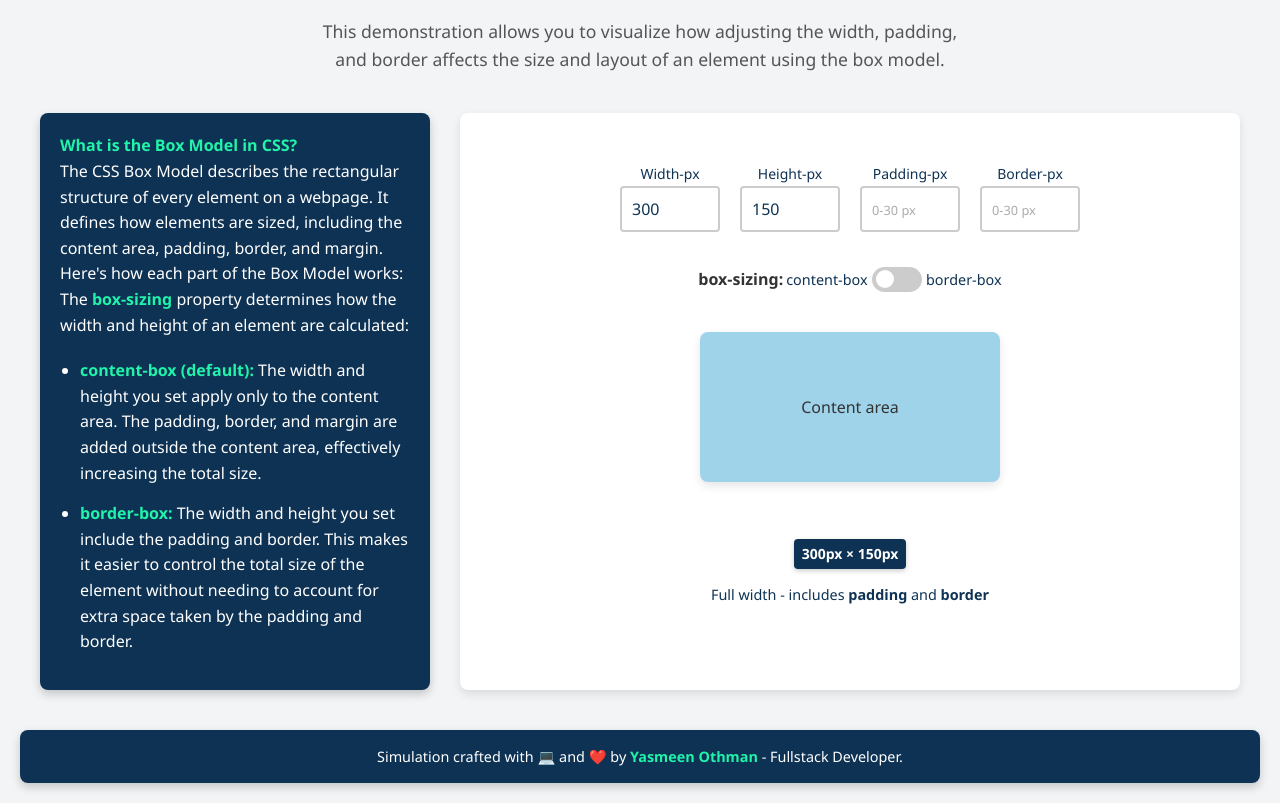
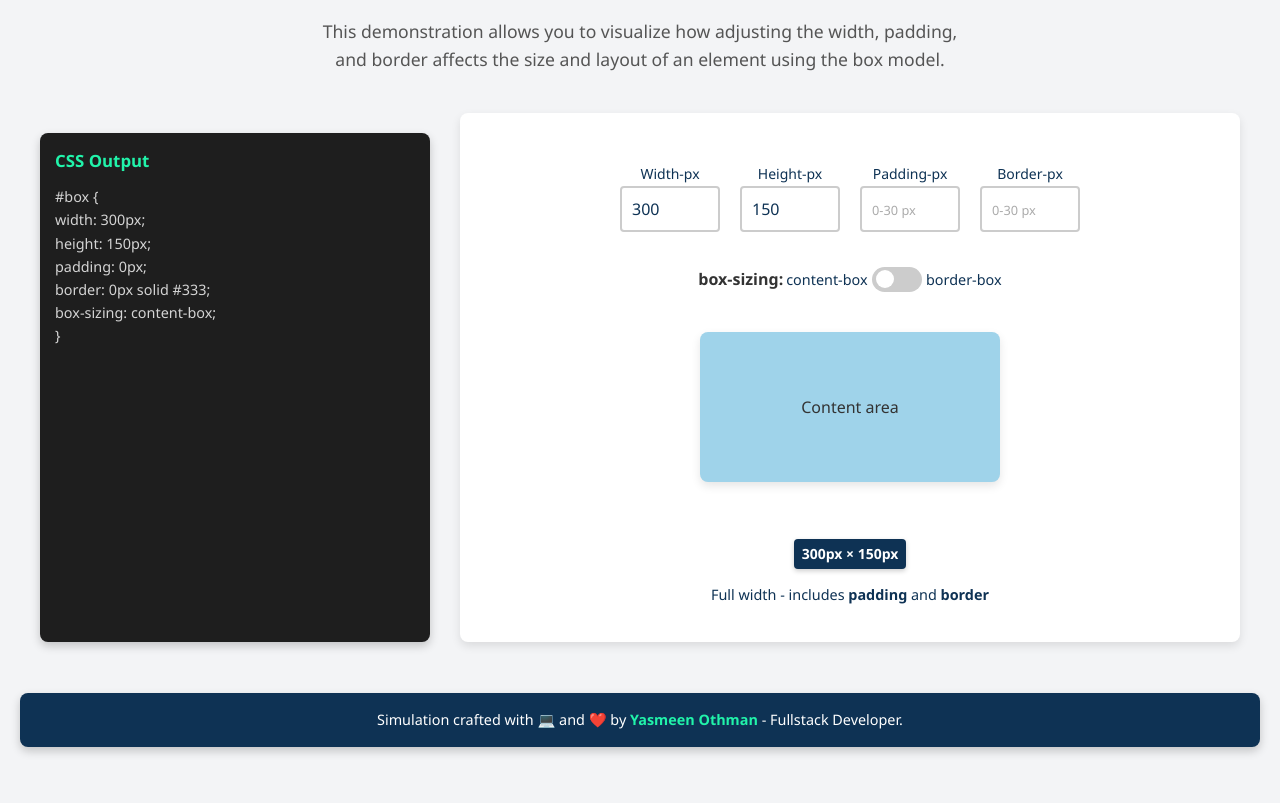
Before and after one commit to YasmeenOthman/Box-Modeling, a website built with webpack: page dist/index.html in a window 1280 px wide. Shown: the part 74-877 px from the top of the page. After the commit the page ends 841 px from the top, so only its background shows below. Built offline with nearby package versions, Linux system fonts and the light colour scheme.

Commit message:
replace description section with code section

```diff
--- a/script.js
+++ b/script.js
@@ -8,6 +8,7 @@ let paddingInput = document.getElementById("padding");
 let borderInput = document.getElementById("border");
 let switchBoxSizing = document.querySelector(".switch input");
 let borderBoxSizeDisplay = document.getElementById("border-box-size");
+const cssCodeBlock = document.getElementById("css-code");
 
 let widthValue = null;
 let heightValue = null;
@@ -74,6 +75,18 @@ function updateDimensions(newWidthValue, newHeightValue) {
   box.appendChild(dimensionBadge); // Ensure badge remains inside the box
 }
 
+function updateCSSCode() {
+  const cssCode = `
+#box {
+width: ${widthValue}px;
+height: ${heightValue}px;
+padding: ${paddingValue}px;
+border: ${borderValue}px solid #333;
+box-sizing: ${boxSizingValue};
+}
+`.trim();
+  cssCodeBlock.innerText = cssCode;
+}
 // Set box width
 function setBoxWidth(e) {
   let newWidth = parseFloat(e.target.value);
@@ -89,6 +102,7 @@ function setBoxWidth(e) {
   widthValue = newWidth;
   box.style.width = `${widthValue}px`;
   updateDimensions(widthValue, heightValue);
+  updateCSSCode();
 }
 
 // Set box height
@@ -106,6 +120,7 @@ function setBoxHeight(e) {
   heightValue = newHeight;
   box.style.height = `${heightValue}px`;
   updateDimensions(widthValue, heightValue);
+  updateCSSCode();
 }
 
 // Set padding value
@@ -131,6 +146,7 @@ function setPadding(e) {
     box.style.boxShadow = "none";
   }
   updateDimensions(widthValue, heightValue);
+  updateCSSCode();
 }
 
 // set box border
@@ -155,6 +171,7 @@ function setBorder(e) {
   box.style.border = `${borderValue}px solid #333`;
   updateDimensions(widthValue, heightValue);
   updateBadgePosition(); // Update badge position
+  updateCSSCode();
 }
 
 // Toggle box-sizing
@@ -162,6 +179,7 @@ function toggleBoxSizing(e) {
   boxSizingValue = e.target.checked ? "border-box" : "content-box";
   box.style.boxSizing = boxSizingValue;
   updateDimensions(widthValue, heightValue);
+  updateCSSCode();
 }
 
 // Initialize function
@@ -183,6 +201,7 @@ function initialize() {
   // Update dimensions display
   updateDimensions(widthValue, heightValue);
   updateBadgePosition();
+  updateCSSCode();
 }
 
 // Event listeners
```
Also changed, not shown: dist/index.html, dist/main.js, dist/style.css, 1 other file.
